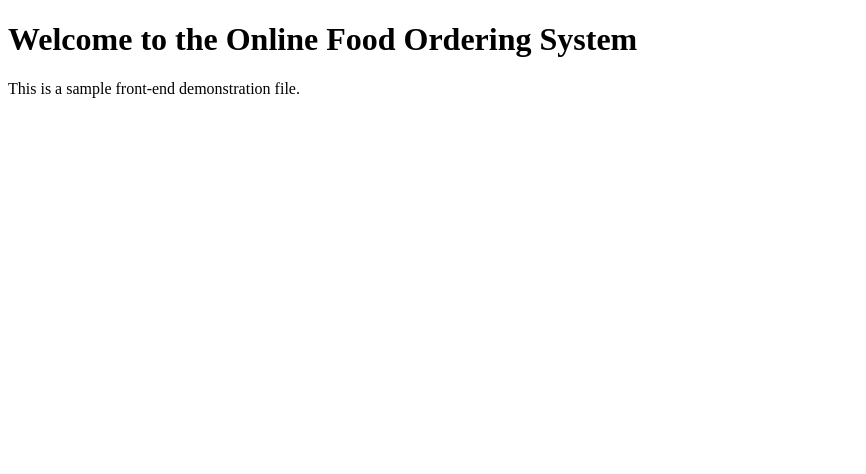
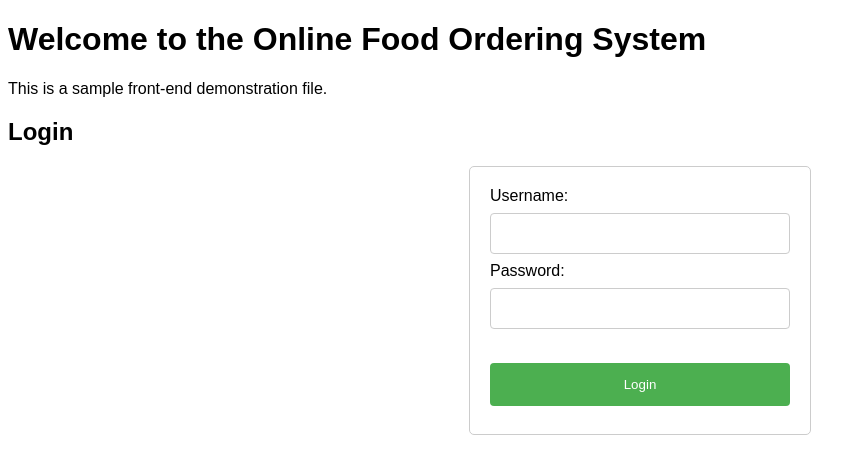
Before and after one commit to rohith-sheregar/Online-Food-Ordering-System, a plain HTML site: page frontend/index.html in a window 1280 px wide. Shown: the whole page, without its empty margins (0-866 px from the left). Drawn offline with Linux system fonts and the light colour scheme.

Commit message:
FOOD-10 Implement Login Functionality

```diff
--- a/frontend/index.html
+++ b/frontend/index.html
@@ -2,9 +2,77 @@
 <html>
 <head>
     <title>Online Food Ordering System</title>
+    <style>
+        body {
+            font-family: sans-serif;
+        }
+        form {
+            width: 300px;
+            margin: 0 auto;
+            border: 1px solid #ccc;
+            padding: 20px;
+            border-radius: 5px;
+        }
+        input[type="text"], input[type="password"] {
+            width: 100%;
+            padding: 12px 20px;
+            margin: 8px 0;
+            display: inline-block;
+            border: 1px solid #ccc;
+            border-radius: 4px;
+            box-sizing: border-box;
+        }
+        input[type="submit"] {
+            width: 100%;
+            background-color: #4CAF50;
+            color: white;
+            padding: 14px 20px;
+            margin: 8px 0;
+            border: none;
+            border-radius: 4px;
+            cursor: pointer;
+        }
+    </style>
 </head>
 <body>
     <h1>Welcome to the Online Food Ordering System</h1>
     <p>This is a sample front-end demonstration file.</p>
+
+    <h2>Login</h2>
+    <form id="login-form">
+        <label for="username">Username:</label><br>
+        <input type="text" id="username" name="username"><br>
+        <label for="password">Password:</label><br>
+        <input type="password" id="password" name="password"><br><br>
+        <input type="submit" value="Login">
+    </form>
+
+    <script>
+        const form = document.getElementById('login-form');
+
+        form.addEventListener('submit', async (event) => {
+            event.preventDefault();
+
+            const username = form.elements.username.value;
+            const password = form.elements.password.value;
+
+            try {
+                const response = await fetch('http://localhost:3000/login', {
+                    method: 'POST',
+                    headers: {
+                        'Content-Type': 'application/json'
+                    },
+                    body: JSON.stringify({ username, password })
+                });
+
+                const data = await response.json();
+                console.log(data);
+                alert(data.message);
+            } catch (error) {
+                console.error('Error:', error);
+                alert('An error occurred during login.');
+            }
+        });
+    </script>
 </body>
 </html>
```
Also changed, not shown: backend/package.json (added, +17 -0 lines), backend/server.js (+17 -1 lines), README.md (added), 1 other file.
